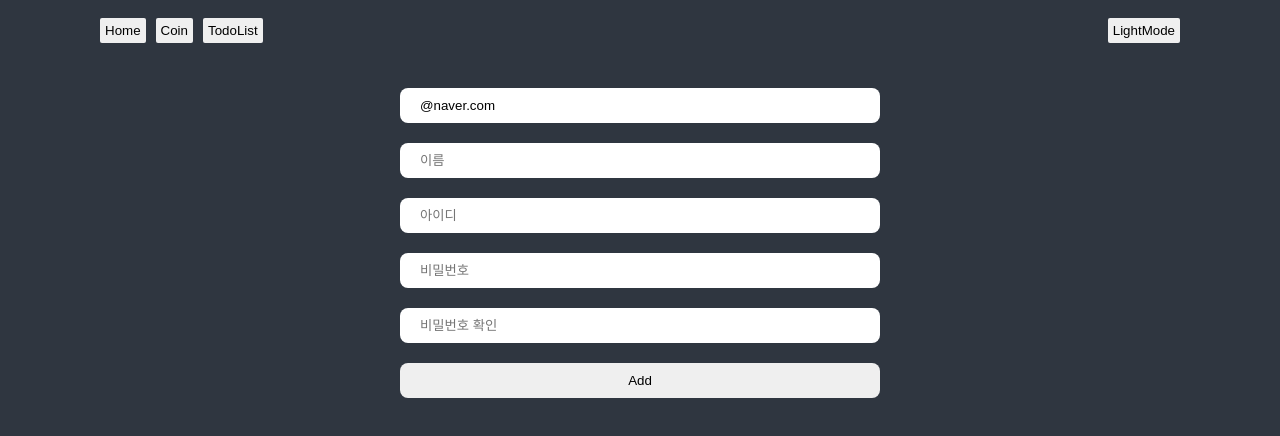
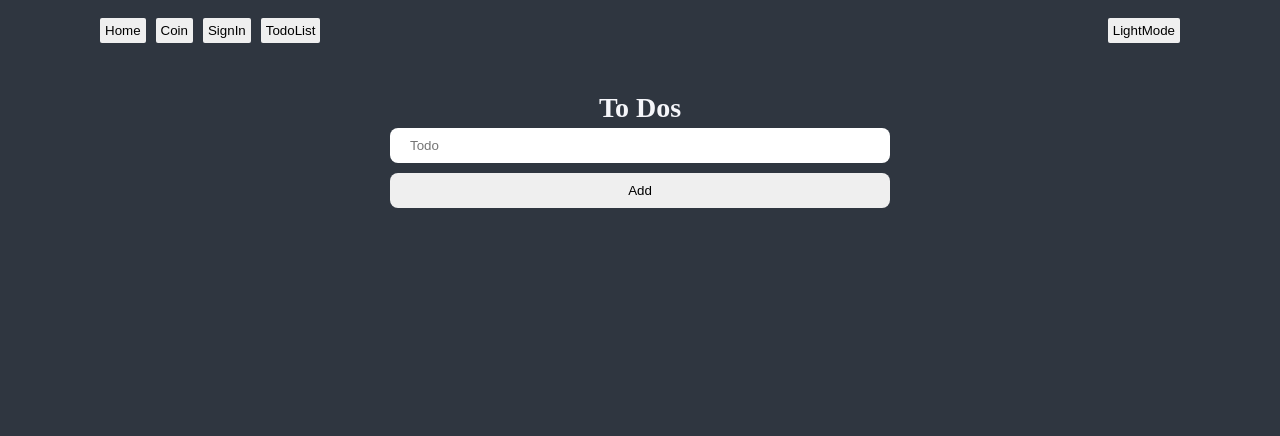
Before and after one commit to moolbum/react-masterclass, a React (Create React App) app: page /todo_list in a window 1280 px wide. Shown: the top 436 px of the page. Built offline with nearby package versions, Linux system fonts and the light colour scheme.

Commit message:
add: to do list 작업중

```diff
--- a/src/atoms/index.ts
+++ b/src/atoms/index.ts
@@ -4,3 +4,8 @@ export const isDarkAtom = atom({
   key: "isDark",
   default: false,
 });
+
+export const toDoState = atom({
+  key: "toDo",
+  default: [],
+});
--- a/src/components/molecules/Header/index.tsx
+++ b/src/components/molecules/Header/index.tsx
@@ -5,7 +5,9 @@ import styled from "styled-components";
 import { isDarkAtom } from "../../../atoms";
 import {
   COIN_PATH,
+  HEADER_LABEL,
   MAIN_PATH,
+  SIGNIN_PATH,
   TODO_LIST_PATH,
 } from "../../../routers/constants";
 
@@ -21,13 +23,24 @@ function Header() {
     <HeaerContainer>
       <ul>
         <li>
-          <button onClick={() => goToPage(MAIN_PATH)}>Home</button>
+          <button onClick={() => goToPage(MAIN_PATH)}>
+            {HEADER_LABEL.HOME}
+          </button>
         </li>
         <li>
-          <button onClick={() => goToPage(COIN_PATH)}>Coin</button>
+          <button onClick={() => goToPage(COIN_PATH)}>
+            {HEADER_LABEL.COIN}
+          </button>
         </li>
         <li>
-          <button onClick={() => goToPage(TODO_LIST_PATH)}>TodoList</button>
+          <button onClick={() => goToPage(SIGNIN_PATH)}>
+            {HEADER_LABEL.SIGNIN}
+          </button>
+        </li>
+        <li>
+          <button onClick={() => goToPage(TODO_LIST_PATH)}>
+            {HEADER_LABEL.TODOLIST}
+          </button>
         </li>
       </ul>
       <button type="button" onClick={() => setIsDarkMode((prev) => !prev)}>
--- /dev/null
+++ b/src/pages/SignIn/index.tsx
@@ -0,0 +1,109 @@
+import React from "react";
+import { useForm } from "react-hook-form";
+import styled from "styled-components";
+import ErrorMessage from "../../components/atoms/ErrorMessage";
+
+interface IForm {
+  email: string;
+  id: string;
+  name: string;
+  password: string;
+  passwordCheck: string;
+}
+
+function SignIn() {
+  const {
+    register,
+    handleSubmit,
+    formState: { errors },
+    setError,
+  } = useForm<IForm>({
+    defaultValues: {
+      email: "@naver.com",
+    },
+  });
+
+  const onValid = (data: IForm) => {
+    if (data.password !== data.passwordCheck) {
+      setError(
+        "passwordCheck",
+        { message: "비밀번호가 일치하지 않습니다." },
+        { shouldFocus: true }
+      );
+    }
+
+    console.log(data);
+  };
+  console.log("errors", errors);
+
+  return (
+    <div>
+      <Form onSubmit={handleSubmit(onValid)}>
+        <input
+          {...register("email", {
+            required: "이메일을 입력해주세요",
+            pattern: {
+              value: /^[0-9a-zA-Z]([-_.]?[0-9a-zA-Z])*@/,
+              message: "이메일 형식으로 입력해주세요",
+            },
+          })}
+          placeholder="이메일"
+        />
+        <ErrorMessage>{errors.email?.message}</ErrorMessage>
+
+        <input
+          {...register("name", {
+            required: "이름을 입력해주세요",
+            validate: (value) => (value.includes("dale") ? "no Dale" : true),
+          })}
+          placeholder="이름"
+        />
+        <ErrorMessage>{errors?.name?.message}</ErrorMessage>
+
+        <input
+          {...register("id", { required: "아이디를 입력해주세요" })}
+          placeholder="아이디"
+        />
+        <ErrorMessage>{errors?.id?.message}</ErrorMessage>
+
+        <input
+          {...register("password", { required: "비밀번호를 입력해주세요" })}
+          placeholder="비밀번호"
+          type="password"
+        />
+        <ErrorMessage>{errors?.password?.message}</ErrorMessage>
+
+        <input
+          {...register("passwordCheck", {
+            required: "비밀번호 확인을 입력해주세요",
+          })}
+          placeholder="비밀번호 확인"
+          type="password"
+        />
+        <ErrorMessage>{errors?.passwordCheck?.message}</ErrorMessage>
+
+        <button>Add</button>
+      </Form>
+    </div>
+  );
+}
+
+export default SignIn;
+
+const Form = styled.form`
+  max-width: 480px;
+  display: flex;
+  flex-direction: column;
+  gap: 10px;
+  margin: 0 auto;
+
+  input {
+    padding: 10px 20px;
+    border-radius: 8px;
+  }
+
+  button {
+    padding: 10px 20px;
+    border-radius: 8px;
+  }
+`;
--- a/src/pages/TodoList/index.tsx
+++ b/src/pages/TodoList/index.tsx
@@ -1,97 +1,73 @@
 import React from "react";
 import { useForm } from "react-hook-form";
+import { RecoilState, useRecoilState } from "recoil";
 import styled from "styled-components";
+import { toDoState } from "../../atoms";
 import ErrorMessage from "../../components/atoms/ErrorMessage";
+import Typo from "../../components/atoms/Typo";
 
+export type CategoryType = "TO_DO" | "DOING" | "DONE";
 interface IForm {
-  email: string;
-  id: string;
-  name: string;
-  password: string;
-  passwordCheck: string;
+  toDo: string;
+}
+
+interface ITodo {
+  text: string;
+  category: CategoryType;
 }
 
 function TodoList() {
-  const {
-    register,
-    handleSubmit,
-    formState: { errors },
-    setError,
-  } = useForm<IForm>({
-    defaultValues: {
-      email: "@naver.com",
-    },
-  });
+  const [toDoValue, setToDoValue] = useRecoilState<ITodo[]>(
+    toDoState as RecoilState<any>
+  );
 
-  const onValid = (data: IForm) => {
-    if (data.password !== data.passwordCheck) {
-      setError(
-        "passwordCheck",
-        { message: "비밀번호가 일치하지 않습니다." },
-        { shouldFocus: true }
-      );
+  const { register, handleSubmit, setError, formState, setValue } =
+    useForm<IForm>();
+
+  const onValid = ({ toDo }: IForm) => {
+    if (toDo === "") {
+      setError("toDo", { message: "텍스트를 입력해주세요" });
     }
+    setValue("toDo", "");
+    setToDoValue((prev) => [{ text: toDo, category: "TO_DO" }, ...prev]);
+  };
 
-    console.log(data);
-  };
-  console.log("errors", errors);
+  console.log("toDoValue", toDoValue);
 
   return (
-    <div>
+    <TodoListContainer>
+      <Typo size="h1">To Dos</Typo>
       <Form onSubmit={handleSubmit(onValid)}>
         <input
-          {...register("email", {
-            required: "이메일을 입력해주세요",
-            pattern: {
-              value: /^[0-9a-zA-Z]([-_.]?[0-9a-zA-Z])*@/,
-              message: "이메일 형식으로 입력해주세요",
-            },
+          {...register("toDo", {
+            required: "텍스트를 입력해주세요",
           })}
-          placeholder="이메일"
+          placeholder="Todo"
         />
-        <ErrorMessage>{errors.email?.message}</ErrorMessage>
-
-        <input
-          {...register("name", {
-            required: "이름을 입력해주세요",
-            validate: (value) => (value.includes("dale") ? "no Dale" : true),
-          })}
-          placeholder="이름"
-        />
-        <ErrorMessage>{errors?.name?.message}</ErrorMessage>
-
-        <input
-          {...register("id", { required: "아이디를 입력해주세요" })}
-          placeholder="아이디"
-        />
-        <ErrorMessage>{errors?.id?.message}</ErrorMessage>
-
-        <input
-          {...register("password", { required: "비밀번호를 입력해주세요" })}
-          placeholder="비밀번호"
-          type="password"
-        />
-        <ErrorMessage>{errors?.password?.message}</ErrorMessage>
-
-        <input
-          {...register("passwordCheck", {
-            required: "비밀번호 확인을 입력해주세요",
-          })}
-          placeholder="비밀번호 확인"
-          type="password"
-        />
-        <ErrorMessage>{errors?.passwordCheck?.message}</ErrorMessage>
+        {formState.errors.toDo && (
+          <ErrorMessage>{formState.errors.toDo.message}</ErrorMessage>
+        )}
 
         <button>Add</button>
       </Form>
-    </div>
+    </TodoListContainer>
   );
 }
 
 export default TodoList;
 
+const TodoListContainer = styled.div`
+  display: flex;
+  width: 100%;
+  margin: 0 auto;
+  justify-content: center;
+  flex-direction: column;
+  align-items: center;
+`;
+
 const Form = styled.form`
-  max-width: 480px;
+  width: 100%;
+  max-width: 500px;
   display: flex;
   flex-direction: column;
   gap: 10px;
--- a/src/routers/constants/index.ts
+++ b/src/routers/constants/index.ts
@@ -1,5 +1,13 @@
 export const MAIN_PATH = "/";
 export const HOME_PATH = "";
+
+// header
+export const HEADER_LABEL = {
+  HOME: "Home",
+  COIN: "Coin",
+  SIGNIN: "SignIn",
+  TODOLIST: "TodoList",
+};
 
 // coin page
 export const COIN_PATH = "/coin";
@@ -7,6 +15,7 @@ export const CHART_PATH = "chart";
 export const PRICE_PATH = "price";
 
 // todo list page
+export const SIGNIN_PATH = "/sign_in";
 export const TODO_LIST_PATH = "/todo_list";
 
 // users page
```
Also changed, not shown: src/routers/index.tsx (+7 -1 lines).
